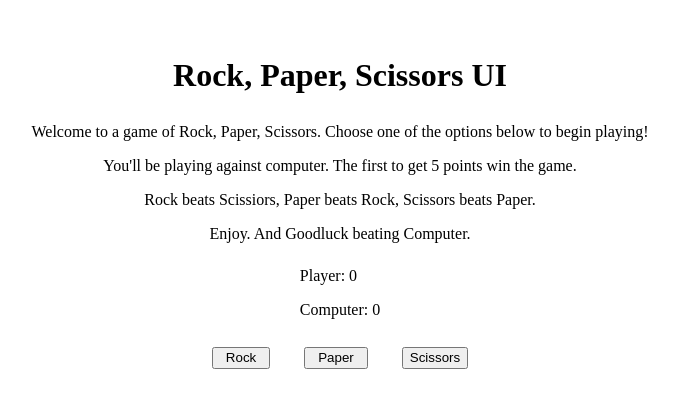
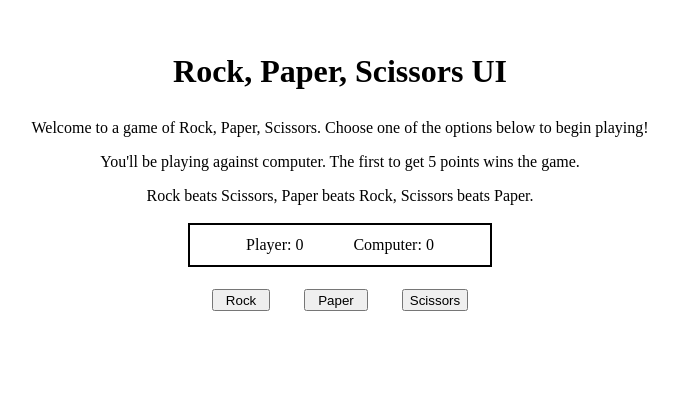
Before and after one commit to Ricky-Rubin/Rock-Paper-Scissors, a plain HTML site: page index.html in a window 1280 px wide. Shown: the part 200-608 px from the top of the page, without its empty margins (300-978 px from the left). Drawn offline with Linux system fonts and the light colour scheme.

Commit message:
Updated styling to highlight games won

```diff
--- a/index.html
+++ b/index.html
@@ -10,9 +10,9 @@
 
     <h1>Rock, Paper, Scissors UI</h1>
     <p class="rule">Welcome to a game of Rock, Paper, Scissors. Choose one of the options below to begin playing!</p>
-    <p class="rule">You'll be playing against computer. The first to get 5 points win the game.</p>
-    <p class="rule">Rock beats Scissiors, Paper beats Rock, Scissors beats Paper.</p>
-    <p class="rule">Enjoy. And Goodluck beating Computer.</p>
+    <p class="rule">You'll be playing against computer. The first to get 5 points wins the game.</p>
+    <p class="rule">Rock beats Scissors, Paper beats Rock, Scissors beats Paper.</p>
+    <!-- <p class="rule">Enjoy. And goodluck beating Computer.</p> -->
 
     <div class="score-board">
         <p>Player: <span id="play_score"></span></p>
--- a/rock.css
+++ b/rock.css
@@ -33,3 +33,21 @@ body {
 #result {
     text-align: center;
 }
+
+.score-board {
+    display: flex;
+    align-items: center;
+    justify-content: center;
+    width: 300px;
+    height: 40px;
+    border: 2px solid black;
+    margin: 10px auto;
+}
+
+.score-board p {
+    margin: auto 25px;
+}
+
+h1 {
+    margin-top: -40px;
+}
```
